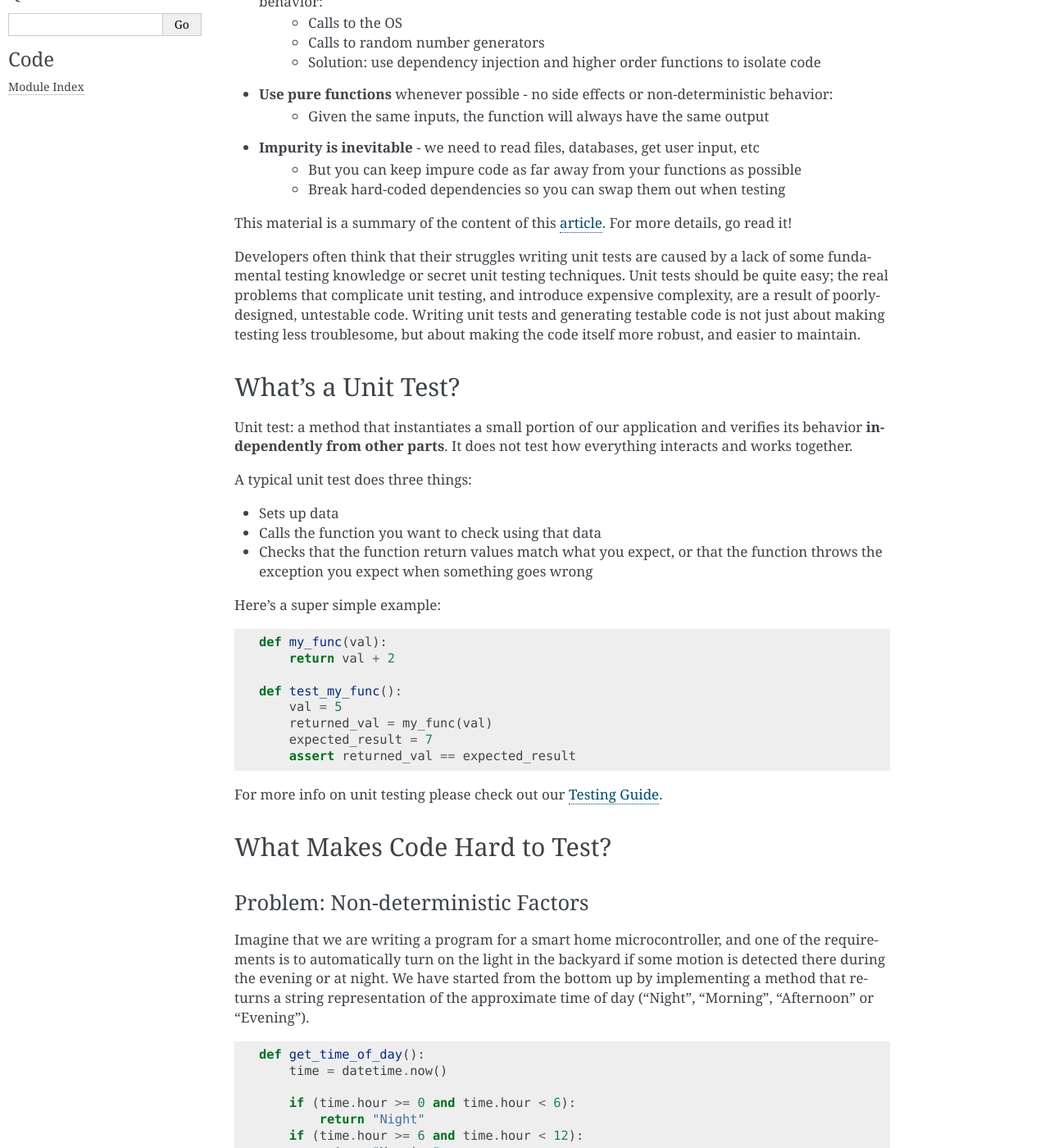
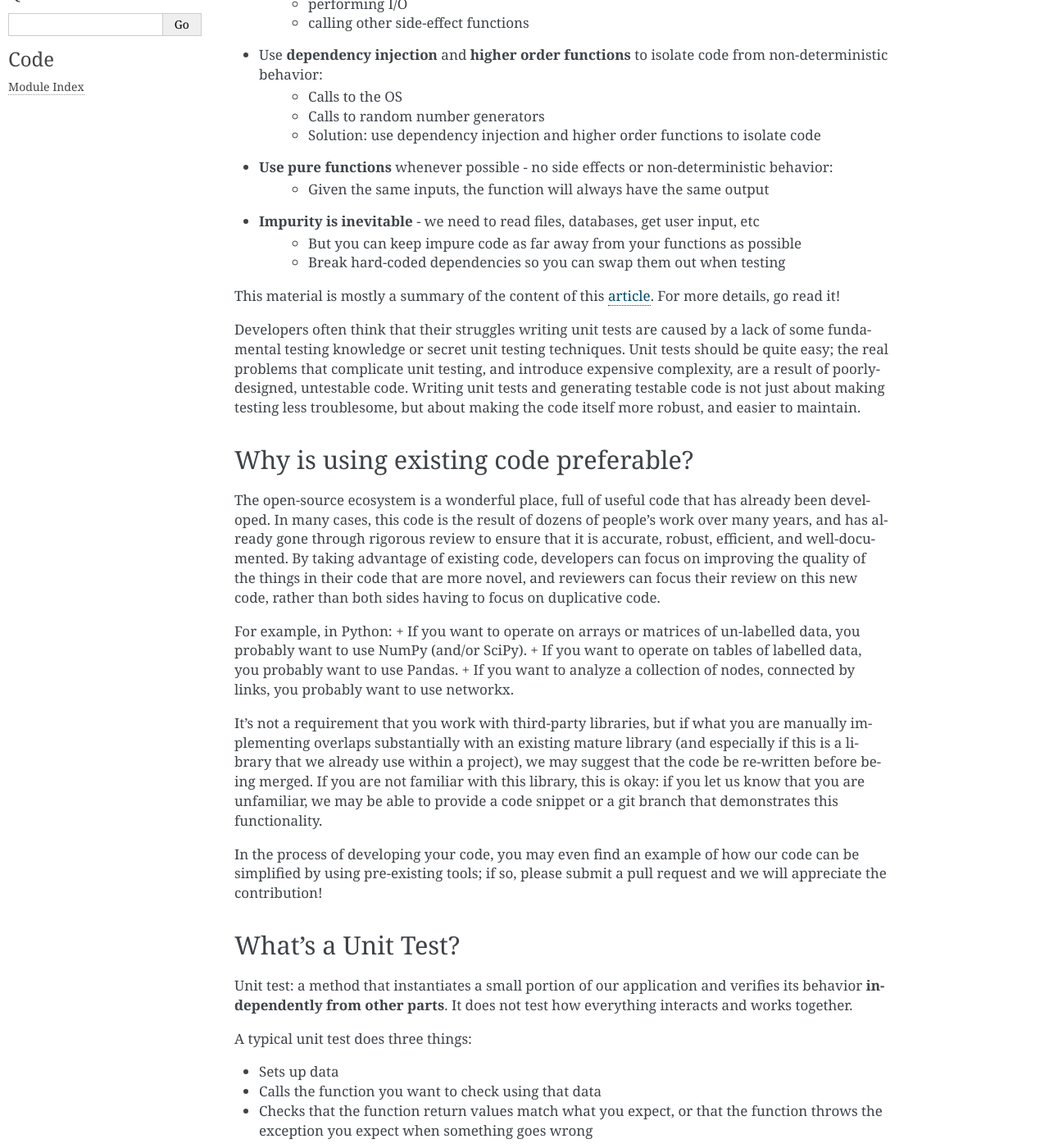
Before and after one commit to Breakthrough-Energy/docs, a Sphinx documentation site: the page built from source/dev/coding_guide.rst, in a window 1280 px wide and 1400 px high, scrolled down 606 px. Shown: the whole window at 82% size. Built offline with Sphinx 7.4.7, drawn with Linux system fonts in a browser that asks for light colours; pages that are not in the unit, such as notebooks, are missing from menus; some of the changed text lies outside the part shown.

Commit message:
doc: add section on not reinventing the wheel (#66)

```diff
--- a/source/dev/coding_guide.rst
+++ b/source/dev/coding_guide.rst
@@ -6,6 +6,8 @@ This guide presents some guidelines to write well designed code.
 
 In short:
 
++ Avoid re-inventing the wheel
+    + In most languages, the standard library plus mature third-party packages are already very powerful!
 + Use the **Single Responsibility Principle** to keep functions simple
     + Functions only have one responsibility and therefore one reason to change
     + Responsibilities can include getting data, processing data, outputting data
@@ -30,8 +32,7 @@ In short:
     + But you can keep impure code as far away from your functions as possible
     + Break hard-coded dependencies so you can swap them out when testing
 
-This material is a summary of the content of this `article`_. For more details, go read
-it!
+This material is mostly a summary of the content of this `article`_. For more details, go read it!
 
 Developers often think that their struggles writing unit tests are caused by a lack of
 some fundamental testing knowledge or secret unit testing techniques. Unit tests should
@@ -39,6 +40,30 @@ be quite easy; the real problems that complicate unit testing, and introduce exp
 complexity, are a result of poorly-designed, untestable code. Writing unit tests and
 generating testable code is not just about making testing less troublesome, but about
 making the code itself more robust, and easier to maintain.
+
+
+Why is using existing code preferable?
+--------------------------------------
+The open-source ecosystem is a wonderful place, full of useful code that has already been developed.
+In many cases, this code is the result of dozens of people's work over many years, and has already
+gone through rigorous review to ensure that it is accurate, robust, efficient, and well-documented.
+By taking advantage of existing code, developers can focus on improving the quality of the things
+in their code that are more novel, and reviewers can focus their review on this new code, rather than
+both sides having to focus on duplicative code.
+
+For example, in Python:
++ If you want to operate on arrays or matrices of un-labelled data, you probably want to use NumPy (and/or SciPy).
++ If you want to operate on tables of labelled data, you probably want to use Pandas.
++ If you want to analyze a collection of nodes, connected by links, you probably want to use networkx.
+
+It's not a requirement that you work with third-party libraries, but if what you are manually implementing overlaps
+substantially with an existing mature library (and especially if this is a library that we already use within a project),
+we may suggest that the code be re-written before being merged. If you are not familiar with this library, this is okay:
+if you let us know that you are unfamiliar, we may be able to provide a code snippet or a git branch that
+demonstrates this functionality.
+
+In the process of developing your code, you may even find an example of how our code can be simplified
+by using pre-existing tools; if so, please submit a pull request and we will appreciate the contribution!
 
 
 What's a Unit Test?
```
